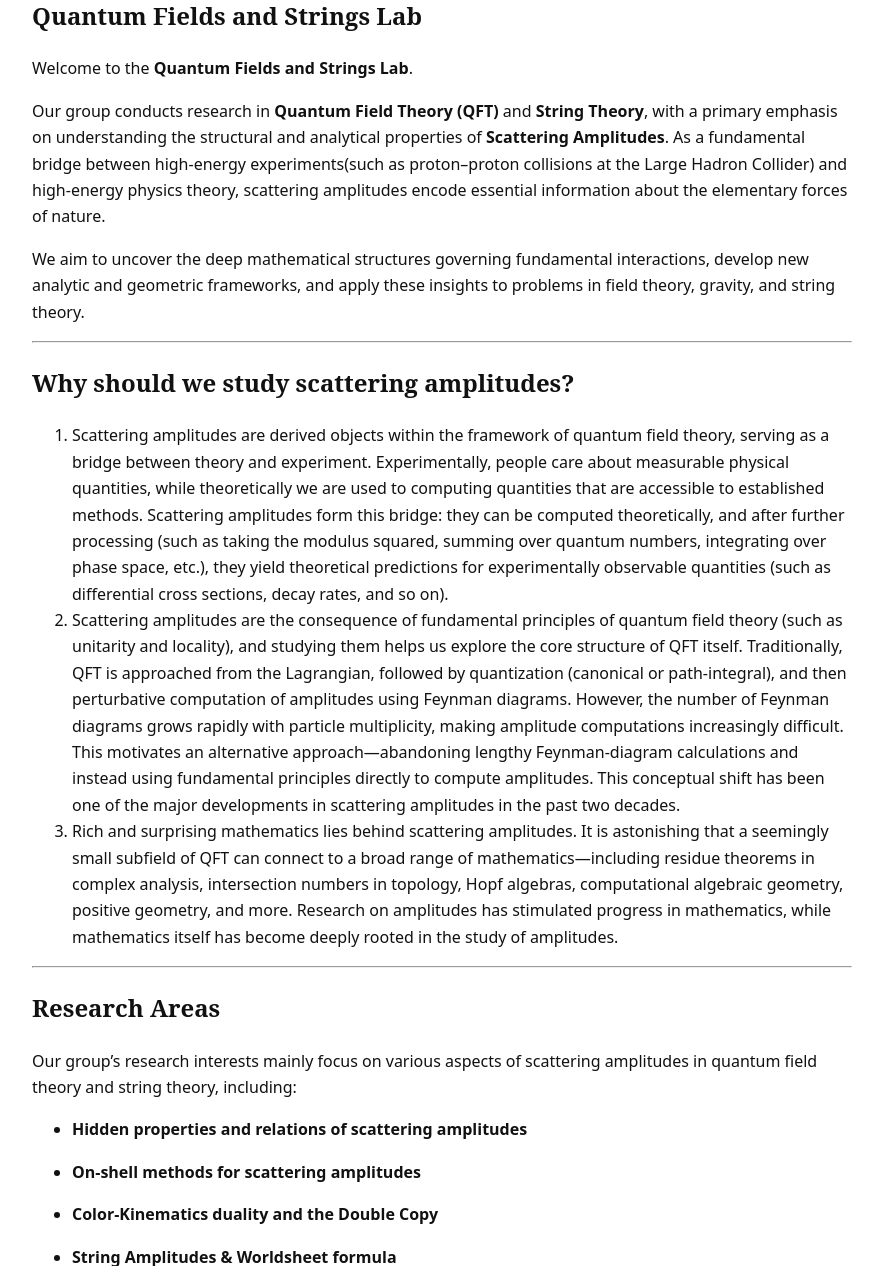
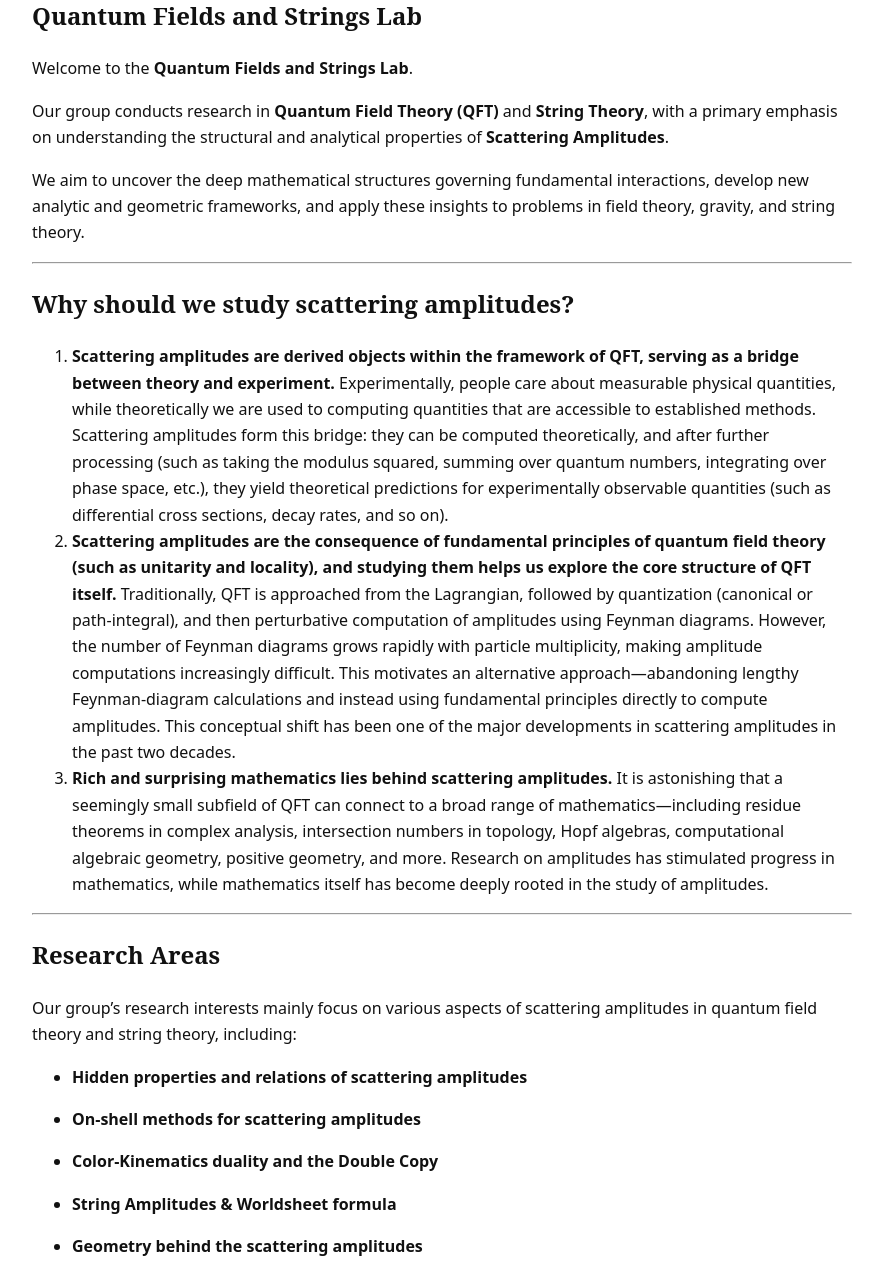
Before and after one commit to QuantumQ1/quantumq1.github.io, a Jekyll site: the page built from index.md, in a window 1280 px wide and 1400 px high, scrolled down 501 px, cut to the strip 134-1400 px from the top of the window. Shown: the whole strip, without its empty margins (198-1081 px from the left). Built offline with Jekyll 4.4.1, drawn with Linux system fonts in a browser that asks for light colours.

Commit message:
Update index.md

```diff
--- a/index.md
+++ b/index.md
@@ -13,15 +13,18 @@ title: Home
 
 Welcome to the **Quantum Fields and Strings Lab**.
 
-Our group conducts research in **Quantum Field Theory (QFT)** and **String Theory**, with a primary emphasis on understanding the structural and analytical properties of **Scattering Amplitudes**. As a fundamental bridge between high-energy experiments(such as proton–proton collisions at the Large Hadron Collider) and high-energy physics theory, scattering amplitudes encode essential information about the elementary forces of nature.
+Our group conducts research in **Quantum Field Theory (QFT)** and **String Theory**, with a primary emphasis on understanding the structural and analytical properties of **Scattering Amplitudes**.
 
 We aim to uncover the deep mathematical structures governing fundamental interactions, develop new analytic and geometric frameworks, and apply these insights to problems in field theory, gravity, and string theory.
 
 ___
 ## Why should we study scattering amplitudes?
-1. Scattering amplitudes are derived objects within the framework of quantum field theory, serving as a bridge between theory and experiment. Experimentally, people care about measurable physical quantities, while theoretically we are used to computing quantities that are accessible to established methods. Scattering amplitudes form this bridge: they can be computed theoretically, and after further processing (such as taking the modulus squared, summing over quantum numbers, integrating over phase space, etc.), they yield theoretical predictions for experimentally observable quantities (such as differential cross sections, decay rates, and so on).
-2. Scattering amplitudes are the consequence of fundamental principles of quantum field theory (such as unitarity and locality), and studying them helps us explore the core structure of QFT itself. Traditionally, QFT is approached from the Lagrangian, followed by quantization (canonical or path-integral), and then perturbative computation of amplitudes using Feynman diagrams. However, the number of Feynman diagrams grows rapidly with particle multiplicity, making amplitude computations increasingly difficult. This motivates an alternative approach—abandoning lengthy Feynman-diagram calculations and instead using fundamental principles directly to compute amplitudes. This conceptual shift has been one of the major developments in scattering amplitudes in the past two decades.
-3. Rich and surprising mathematics lies behind scattering amplitudes. It is astonishing that a seemingly small subfield of QFT can connect to a broad range of mathematics—including residue theorems in complex analysis, intersection numbers in topology, Hopf algebras, computational algebraic geometry, positive geometry, and more. Research on amplitudes has stimulated progress in mathematics, while mathematics itself has become deeply rooted in the study of amplitudes.
+1. **Scattering amplitudes are derived objects within the framework of QFT, serving as a bridge between theory and experiment.**
+Experimentally, people care about measurable physical quantities, while theoretically we are used to computing quantities that are accessible to established methods. Scattering amplitudes form this bridge: they can be computed theoretically, and after further processing (such as taking the modulus squared, summing over quantum numbers, integrating over phase space, etc.), they yield theoretical predictions for experimentally observable quantities (such as differential cross sections, decay rates, and so on).
+2. **Scattering amplitudes are the consequence of fundamental principles of quantum field theory (such as unitarity and locality), and studying them helps us explore the core structure of QFT itself.**
+Traditionally, QFT is approached from the Lagrangian, followed by quantization (canonical or path-integral), and then perturbative computation of amplitudes using Feynman diagrams. However, the number of Feynman diagrams grows rapidly with particle multiplicity, making amplitude computations increasingly difficult. This motivates an alternative approach—abandoning lengthy Feynman-diagram calculations and instead using fundamental principles directly to compute amplitudes. This conceptual shift has been one of the major developments in scattering amplitudes in the past two decades.
+3. **Rich and surprising mathematics lies behind scattering amplitudes.**
+It is astonishing that a seemingly small subfield of QFT can connect to a broad range of mathematics—including residue theorems in complex analysis, intersection numbers in topology, Hopf algebras, computational algebraic geometry, positive geometry, and more. Research on amplitudes has stimulated progress in mathematics, while mathematics itself has become deeply rooted in the study of amplitudes.
 
 ---
 
```
